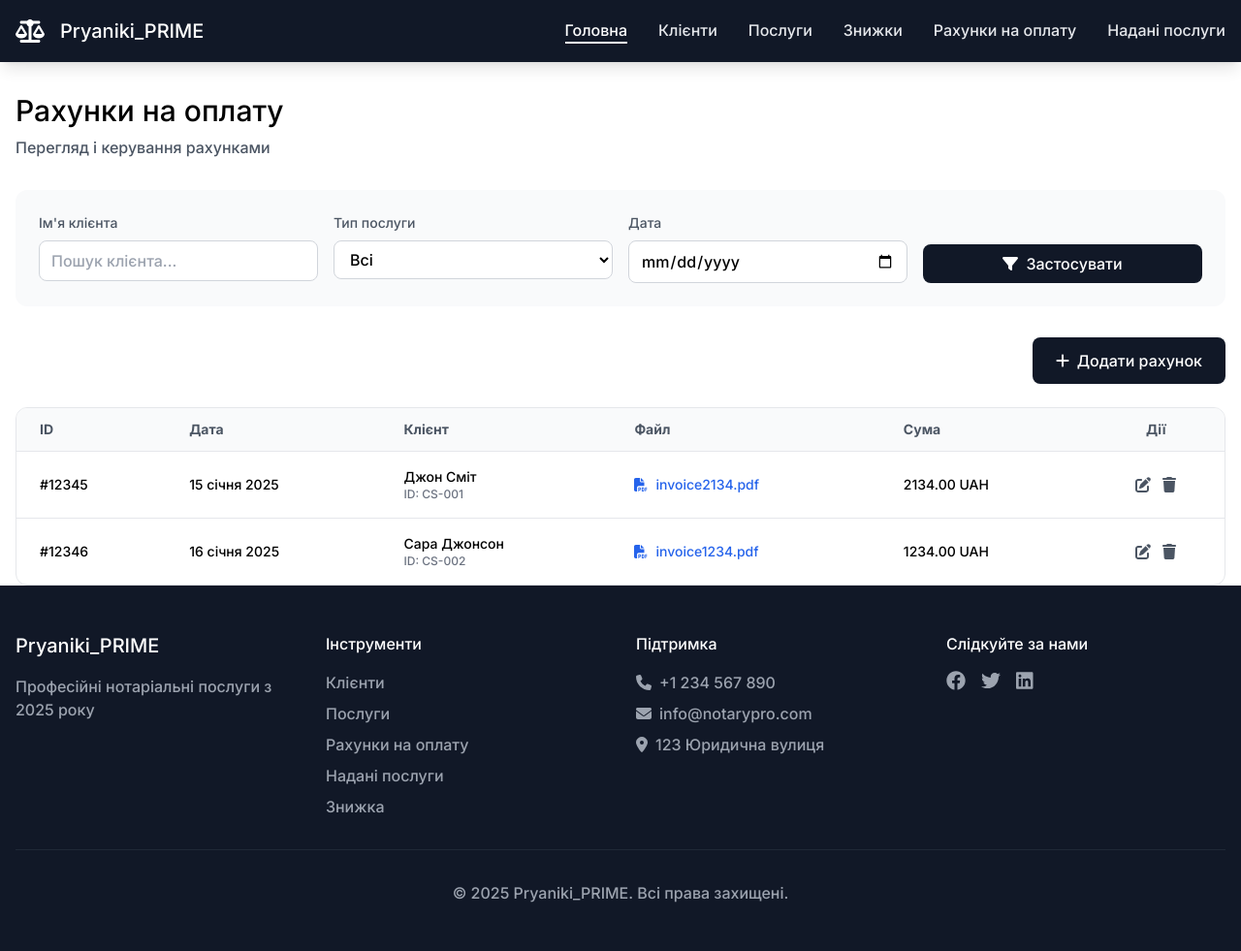
After one commit to NikolMe/pryaniki, a Django app: page /payments in a window 1280 px wide. The commit adds this page. Shown: the whole page at 97% size. Run offline with Django 4.2, Linux system fonts and the light colour scheme; some libraries are stand-ins or nearby versions.

Commit message:
add main pages for all sections

```diff
--- a/RealAgency/urls.py
+++ b/RealAgency/urls.py
@@ -1,9 +1,15 @@
 # from django.contrib import admin
 from django.urls import path
 
-from RealAgency.views import home
+from RealAgency.views import home, clients, discounts, payments, provided_services, services
 
 urlpatterns = [
     #    path('admin/', admin.site.urls),
     path('', home, name='home'),
+    path('clients', clients, name='clients'),
+    path('discounts', discounts, name='discounts'),
+    path('payments', payments, name='payments'),
+    path('clients', clients, name='clients'),
+    path('provided_services', provided_services, name='provided_services'),
+    path('services', services, name='services'),
 ]
--- a/RealAgency/views.py
+++ b/RealAgency/views.py
@@ -2,3 +2,18 @@ from django.shortcuts import render
 
 def home(request):
     return render(request, 'main.html')
+
+def clients(request):
+    return render(request, 'clients/main.html')
+
+def discounts(request):
+    return render(request, 'discounts/main.html')
+
+def payments(request):
+    return render(request, 'payments/main.html')
+
+def provided_services(request):
+    return render(request, 'provided_services/main.html')
+
+def services(request):
+    return render(request, 'services/main.html')
--- a/templates/base.html
+++ b/templates/base.html
@@ -334,12 +334,12 @@
                         <span class="text-xl text-white">Pryaniki_PRIME</span>
                     </div>
                     <nav class="hidden md:flex space-x-8">
-                        <span class="text-white border-b-2 border-white cursor-pointer">Головна</span>
-                        <span class="text-neutral-200 hover:text-white cursor-pointer">Клієнти</span>
-                        <span class="text-neutral-200 hover:text-white cursor-pointer">Послуги</span>
-                        <span class="text-neutral-200 hover:text-white cursor-pointer">Знижки</span>
-                        <span class="text-neutral-200 hover:text-white cursor-pointer">Рахунки на оплату</span>
-                        <span class="text-neutral-200 hover:text-white cursor-pointer">Надані послуги</span>
+                        <a href="{% url 'home' %}" class="text-white border-b-2 border-white cursor-pointer">Головна</a>
+                        <a href="{% url 'clients' %}" class="text-neutral-200 hover:text-white cursor-pointer">Клієнти</a>
+                        <a href="{% url 'services' %}" class="text-neutral-200 hover:text-white cursor-pointer">Послуги</a>
+                        <a href="{% url 'discounts' %}" class="text-neutral-200 hover:text-white cursor-pointer">Знижки</a>
+                        <a href="{% url 'payments' %}" class="text-neutral-200 hover:text-white cursor-pointer">Рахунки на оплату</a>
+                        <a href="{% url 'provided_services' %}" class="text-neutral-200 hover:text-white cursor-pointer">Надані послуги</a>
                     </nav>
                 </div>
             </div>
--- /dev/null
+++ b/templates/payments/main.html
@@ -0,0 +1,114 @@
+{% extends "base.html" %}
+
+{% block title %}Home - Real Agency{% endblock %}
+
+{% block content %}
+    <main id="main" class="pt-24">
+        <div class="container mx-auto px-4">
+            <div id="page-header" class="mb-8">
+                <h1 class="text-3xl mb-2">Рахунки на оплату</h1>
+                <p class="text-neutral-600">Перегляд і керування рахунками</p>
+            </div>
+            <div id="filters" class="bg-neutral-50 p-6 rounded-xl mb-8">
+                <div class="grid grid-cols-1 md:grid-cols-4 gap-4">
+                    <div>
+                        <label class="block text-sm text-neutral-600 mb-2">Ім'я клієнта</label>
+                        <input type="text" class="w-full px-3 py-2 border border-neutral-300 rounded-lg" placeholder="Пошук клієнта...">
+                    </div>
+                    <div>
+                        <label class="block text-sm text-neutral-600 mb-2">Тип послуги</label>
+                        <select class="w-full px-3 py-2 border border-neutral-300 rounded-lg bg-white">
+                            <option>Всі</option>
+                        </select>
+                    </div>
+                    <div>
+                        <label class="block text-sm text-neutral-600 mb-2">Дата</label>
+                        <input type="date" class="w-full px-3 py-2 border border-neutral-300 rounded-lg">
+                    </div>
+                    <div class="flex items-end">
+                        <button class="w-full bg-neutral-900 text-white px-4 py-2 rounded-lg hover:bg-neutral-800">
+                            <i class="fa-solid fa-filter mr-2"></i>Застосувати
+                        </button>
+                    </div>
+                </div>
+            </div>
+            <div id="add-invoice" class="flex justify-end mb-6">
+                <button class="bg-neutral-900 text-white px-6 py-3 rounded-lg hover:bg-neutral-800">
+                    <i class="fa-solid fa-plus mr-2"></i>Додати рахунок
+                </button>
+            </div>
+            <div id="transactions-table" class="bg-white rounded-xl border border-neutral-200 overflow-hidden">
+                <table class="w-full">
+                    <thead class="bg-neutral-50 border-b border-neutral-200">
+                        <tr>
+                            <th class="px-6 py-3 text-left text-sm text-neutral-600">ID</th>
+                            <th class="px-6 py-3 text-left text-sm text-neutral-600">Дата</th>
+                            <th class="px-6 py-3 text-left text-sm text-neutral-600">Клієнт</th>
+                            <th class="px-6 py-3 text-left text-sm text-neutral-600">Файл</th>
+                            <th class="px-6 py-3 text-left text-sm text-neutral-600">Сума</th>
+                            <th class="px-6 py-3 text-center text-sm text-neutral-600">Дії</th>
+                        </tr>
+                    </thead>
+                    <tbody class="divide-y divide-neutral-200">
+                        <tr class="hover:bg-neutral-50">
+                            <td class="px-6 py-4 text-sm">#12345</td>
+                            <td class="px-6 py-4 text-sm">15 січня 2025</td>
+                            <td class="px-6 py-4">
+                                <div class="flex items-center">
+                                    <div>
+                                        <div class="text-sm">Джон Сміт</div>
+                                        <div class="text-xs text-neutral-500">ID: CS-001</div>
+                                    </div>
+                                </div>
+                            </td>
+                            <td class="px-6 py-4 text-sm">
+                                <a href="path/to/document.pdf" class="text-blue-600 hover:underline" download>
+                                    <i class="fa-solid fa-file-pdf mr-2"></i>invoice2134.pdf
+                                </a>
+                            </td>
+                            <td class="px-6 py-4 text-sm">2134.00 UAH</td>
+                            <td class="px-6 py-4">
+                                <div class="flex justify-center space-x-3">
+                                    <button class="text-neutral-600 hover:text-neutral-900">
+                                        <i class="fa-solid fa-pen-to-square"></i>
+                                    </button>
+                                    <button class="text-neutral-600 hover:text-neutral-900">
+                                        <i class="fa-solid fa-trash"></i>
+                                    </button>
+                                </div>
+                            </td>
+                        </tr>
+                        <tr class="hover:bg-neutral-50">
+                            <td class="px-6 py-4 text-sm">#12346</td>
+                            <td class="px-6 py-4 text-sm">16 січня 2025</td>
+                            <td class="px-6 py-4">
+                                <div class="flex items-center">
+                                    <div>
+                                        <div class="text-sm">Сара Джонсон</div>
+                                        <div class="text-xs text-neutral-500">ID: CS-002</div>
+                                    </div>
+                                </div>
+                            </td>
+                            <td class="px-6 py-4 text-sm">
+                                <a href="path/to/document.pdf" class="text-blue-600 hover:underline" download>
+                                    <i class="fa-solid fa-file-pdf mr-2"></i>invoice1234.pdf
+                                </a>
+                            </td>
+                            <td class="px-6 py-4 text-sm">1234.00 UAH</td>
+                            <td class="px-6 py-4">
+                                <div class="flex justify-center space-x-3">
+                                    <button class="text-neutral-600 hover:text-neutral-900">
+                                        <i class="fa-solid fa-pen-to-square"></i>
+                                    </button>
+                                    <button class="text-neutral-600 hover:text-neutral-900">
+                                        <i class="fa-solid fa-trash"></i>
+                                    </button>
+                                </div>
+                            </td>
+                        </tr>
+                    </tbody>
+                </table>
+            </div>
+        </div>
+    </main>
+{% endblock %}
```
Also changed, not shown: templates/clients/main.html (added, +76 -0 lines), templates/discounts/main.html (added, +58 -0 lines), templates/provided_services/main.html (added, +109 -0 lines), templates/services/main.html (added, +91 -0 lines).
